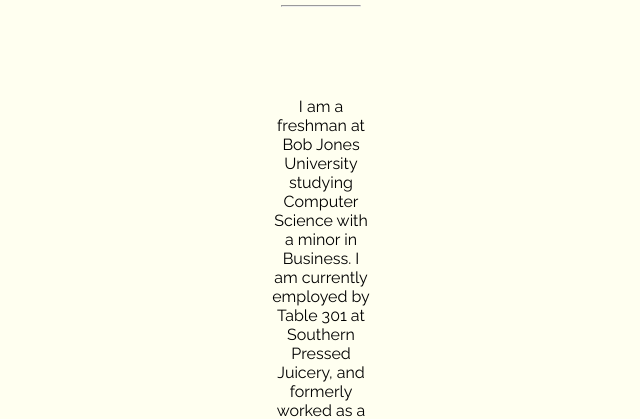
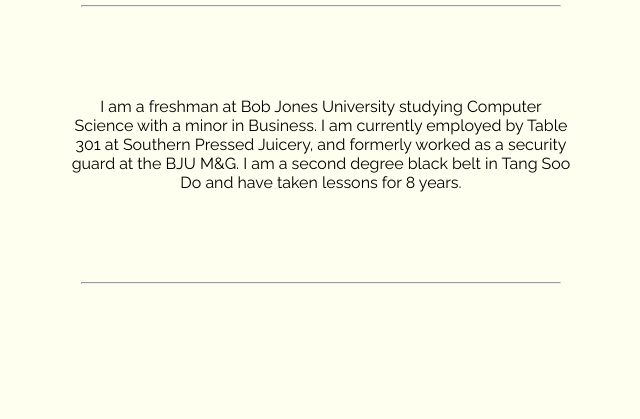
Before and after one commit to jconnornolan/jconnornolan.github.io, a plain HTML site: page index.html in a window 1280 px wide. Shown: the part 389-808 px from the top of the page, without its empty margins (319-959 px from the left). Drawn offline with Linux system fonts and the light colour scheme.

Commit message:
Update index.html

```diff
--- a/index.html
+++ b/index.html
@@ -7,8 +7,8 @@
 
 <style>
 body {background-color: ivory;
-    margin-left: 500px;
-    margin-right: 500px;
+    margin-left: 300px;
+    margin-right: 300px;
 }
 
 
```
